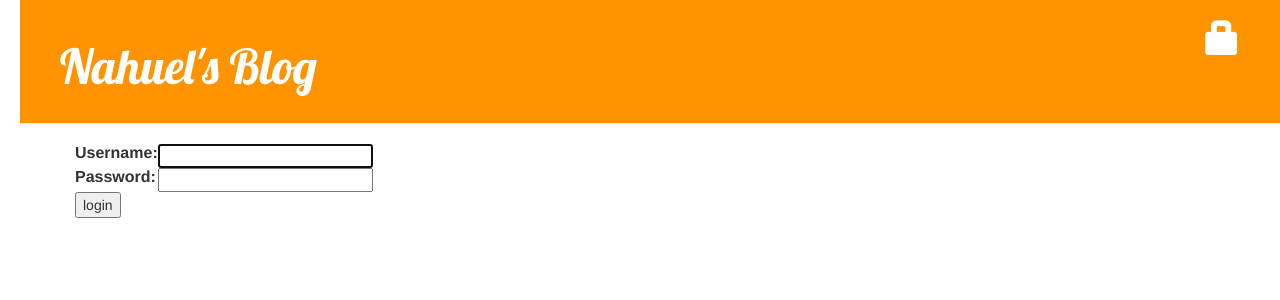
After one commit to nahusznaj/my-first-blog, a Django app: page /accounts/login/ in a window 1280 px wide. The commit adds this page. Shown: the top 300 px of the page. Run offline with Django 3.2, Linux system fonts and the light colour scheme; some libraries are stand-ins or nearby versions.

Commit message:
added login stuff

```diff
--- a/blog/templates/blog/base.html
+++ b/blog/templates/blog/base.html
@@ -1,6 +1,4 @@
 {% load staticfiles %}
-
-
 
 <html>
 
@@ -12,11 +10,15 @@
     	<link rel="stylesheet" href="{% static 'css/blog.css' %}">
     </head>
 
+
 	<body>
     <div class="page-header">
         {% if user.is_authenticated %}
         <a href="{% url 'post_new' %}" class="top-menu"><span class="glyphicon glyphicon-plus"></span></a>
         <a href="{% url 'post_draft_list' %}" class="top-menu"><span class="glyphicon glyphicon-edit"></span></a>
+        <p class="top-menu"> Hello {{ user.username }} <small>(<a href="{% url 'logout' %">Log out</a>) </small></p>
+        {% else %}
+        <a href="{% url 'login' %}" class="top-menu"><span class="glyphicon glyphicon-lock"></span></a>
         {% endif %}
         <h1><a href="/">Nahuel's Blog</a></h1>
     </div>
--- /dev/null
+++ b/blog/templates/registration/login.html
@@ -0,0 +1,24 @@
+{% extends "blog/base.html" %}
+
+{% block content %}
+    {% if form.errors %}
+        <p>Your username and password didn't match. Please try again.</p>
+    {% endif %}
+
+    <form method="post" action="{% url 'login' %}">
+    {% csrf_token %}
+        <table>
+        <tr>
+            <td>{{ form.username.label_tag }}</td>
+            <td>{{ form.username }}</td>
+        </tr>
+        <tr>
+            <td>{{ form.password.label_tag }}</td>
+            <td>{{ form.password }}</td>
+        </tr>
+        </table>
+
+        <input type="submit" value="login" />
+        <input type="hidden" name="next" value="{{ next }}" />
+    </form>
+{% endblock %}
--- a/mysite/settings.py
+++ b/mysite/settings.py
@@ -100,7 +100,7 @@ AUTH_PASSWORD_VALIDATORS = [
     },
 ]
 
-
+LOGIN_REDIRECT_URL = '/'
 # Internationalization
 # https://docs.djangoproject.com/en/1.10/topics/i18n/
 
--- a/mysite/urls.py
+++ b/mysite/urls.py
@@ -1,7 +1,11 @@
 from django.conf.urls import include, url
 from django.contrib import admin
+from django.contrib.auth import views
+
 
 urlpatterns = [
     url(r'^admin/', admin.site.urls),
+    url(r'^accounts/login/$', views.login, name='login'),
+    url(r'^accounts/logout/$', views.logout, name='logout', kwargs={'next_page': '/'}),
     url(r'', include('blog.urls')),
 ]
```
Also changed, not shown: blog/views.py (+8 -2 lines).
